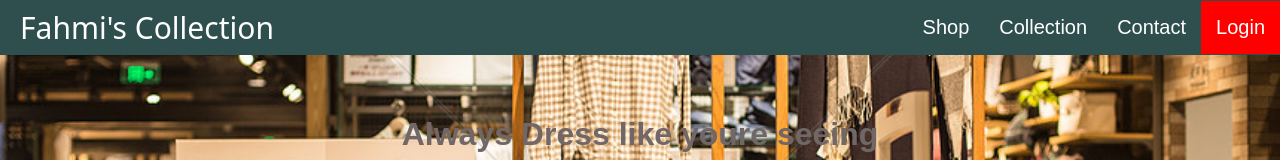
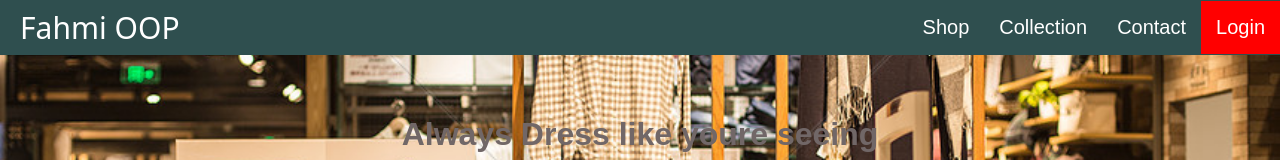
Before and after one commit to Fahmi300/Testing, a plain HTML site: page index.html in a window 1280 px wide. Shown: the top 160 px of the page. Drawn offline with Linux system fonts and the light colour scheme.

Commit message:
Change Brand

```diff
--- a/index.html
+++ b/index.html
@@ -11,7 +11,7 @@
     <div class="head-container">
         <nav class="wrapper">
             <div class="brand">
-                <p>Fahmi's Collection</p>
+                <p>Fahmi OOP</p>
             </div>
             <ul class="navigation">
                 <li><a href="">Shop</a></li>
```
